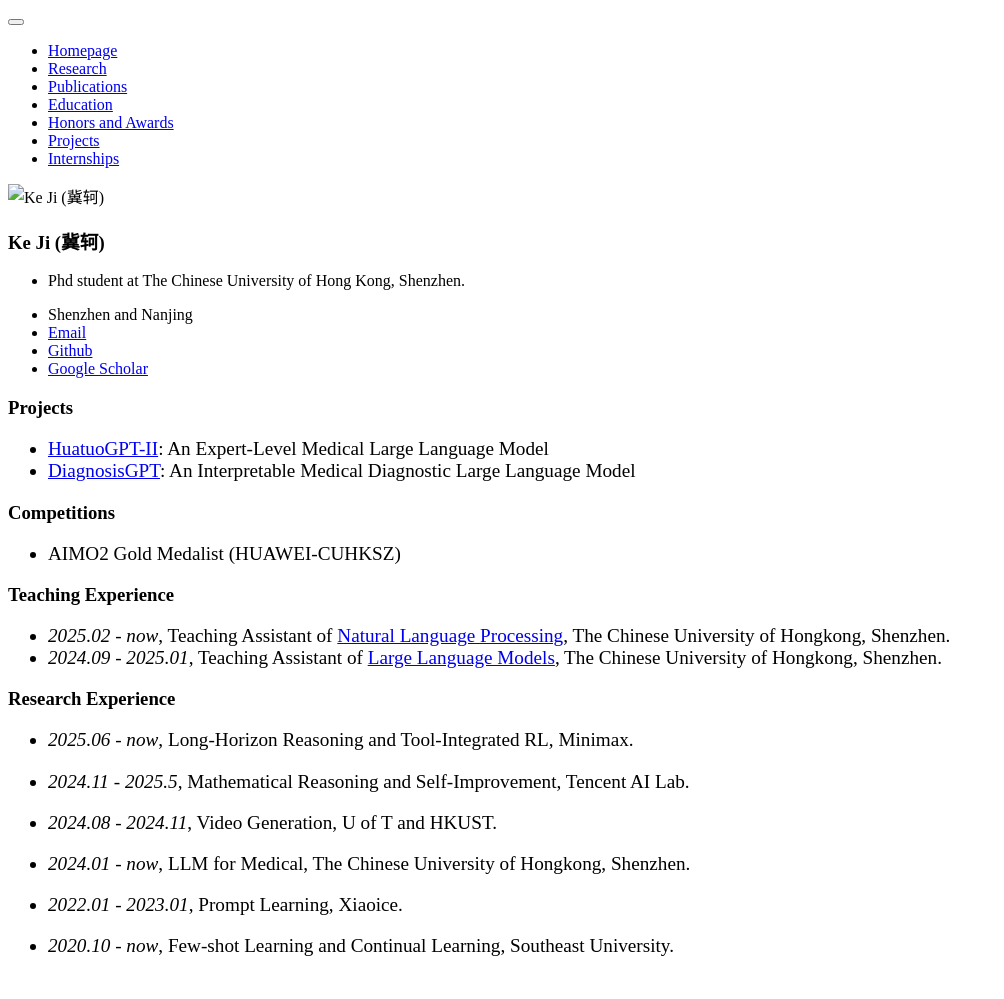
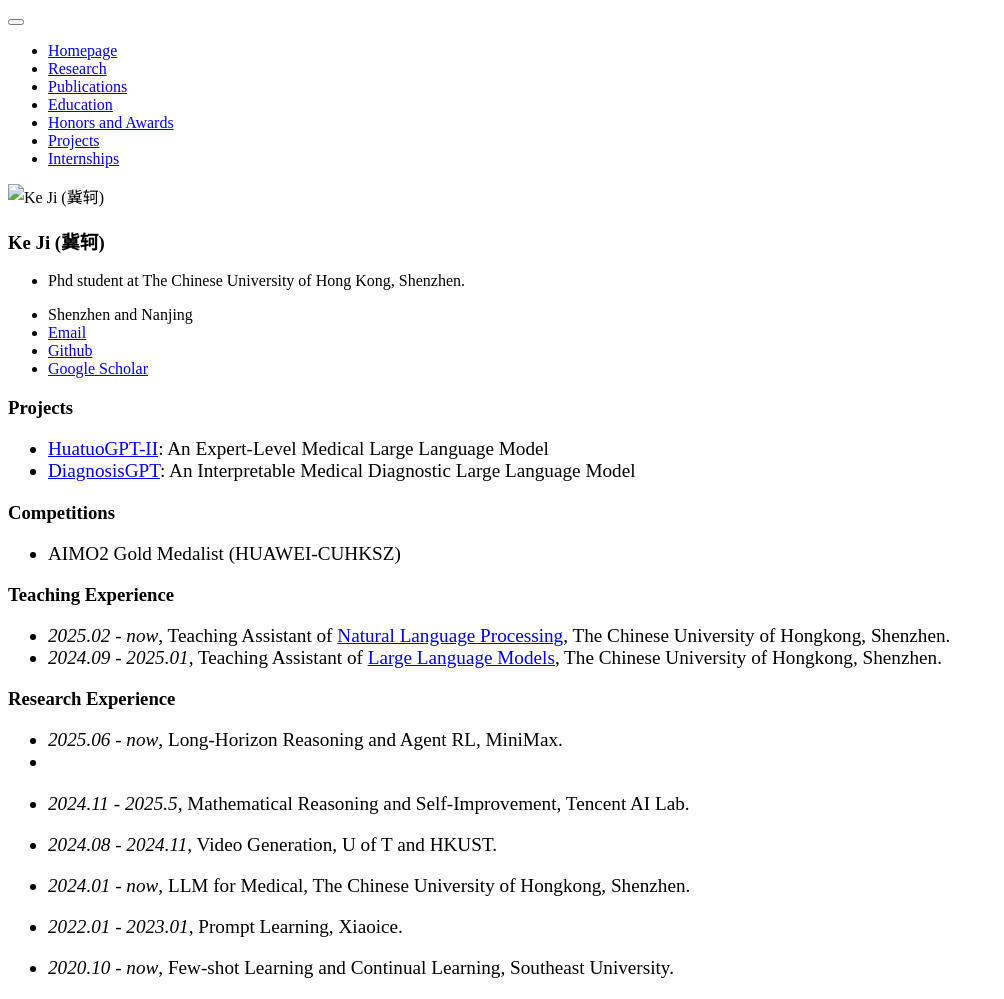
Before and after one commit to 1KE-JI/1KE-JI.github.io, a Jekyll site: the page built from _pages/includes/others.md, in a window 1280 px wide. Shown: the whole page, without its empty margins (0-1004 px from the left). Built offline with Jekyll 4.4.1, drawn with Linux system fonts in a browser that asks for light colours; our own code applies the rules of GitHub Pages for plain Markdown files; before the commit the page ends 977 px from its top, so only the background shows below that.

Commit message:
Update others.md

```diff
--- a/_pages/includes/others.md
+++ b/_pages/includes/others.md
@@ -27,8 +27,8 @@
 
 <div class='paper-box-text' style="font-size: larger;" markdown="1">
 
-- *2025.06 - now*, Long-Horizon Reasoning and Tool-Integrated RL, Minimax.
-
+- *2025.06 - now*, Long-Horizon Reasoning and Agent RL, MiniMax.
+-
 - *2024.11 - 2025.5*, Mathematical Reasoning and Self-Improvement, Tencent AI Lab.
 
 - *2024.08 - 2024.11*, Video Generation, U of T and HKUST.
```
